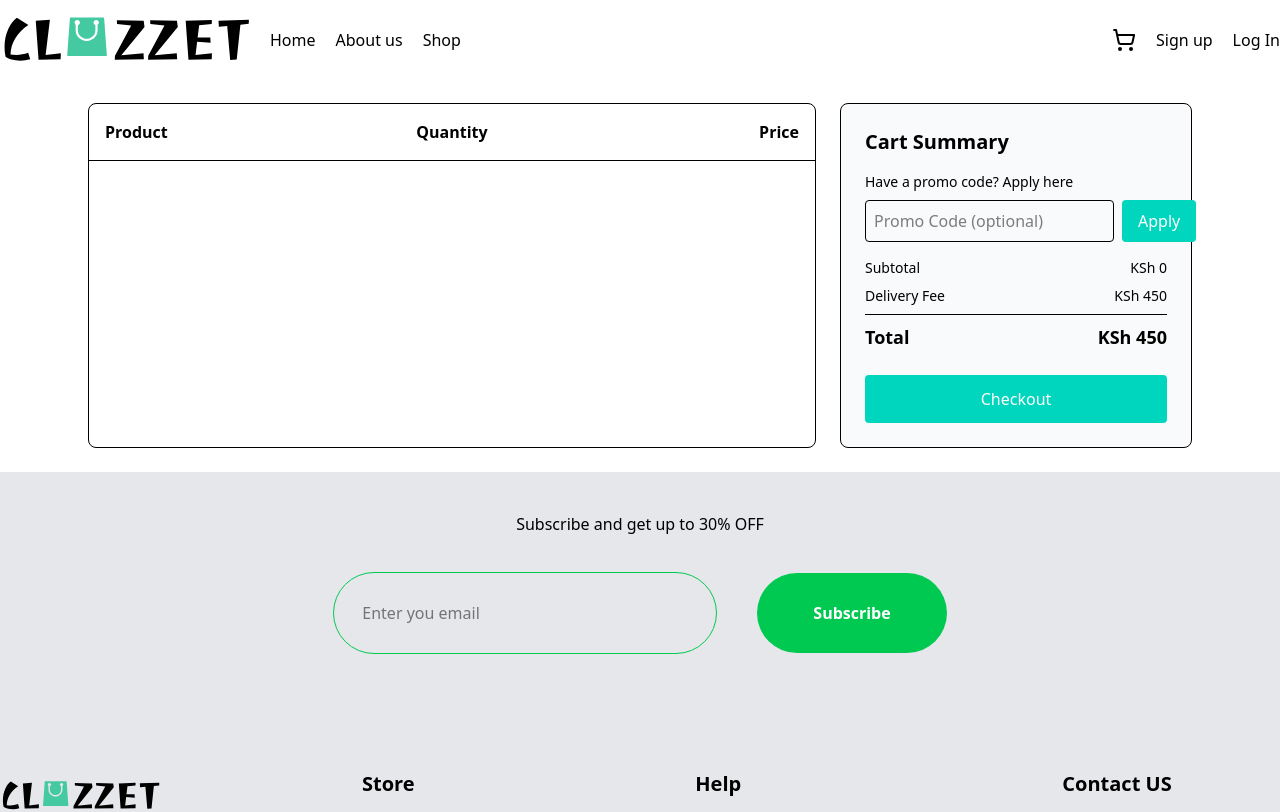
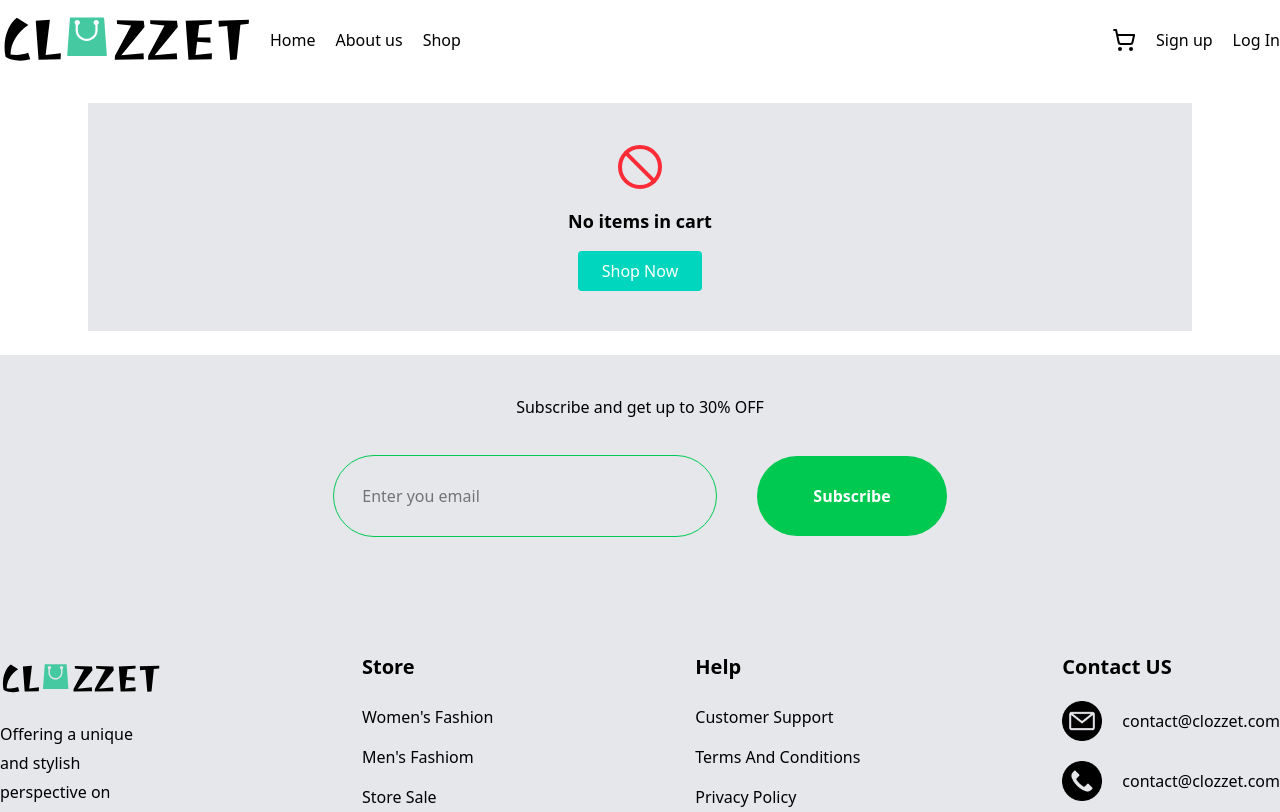
Before and after one commit to Steven-Toretto/React-, a React (Vite) app: page /cart in a window 1280 px wide. Shown: the top 812 px of the page. Built offline with nearby package versions, Linux system fonts and the light colour scheme.

Commit message:
modified Cart.jsx & CartProduct.jsx

```diff
--- a/src/components/CartProduct.jsx
+++ b/src/components/CartProduct.jsx
@@ -13,7 +13,17 @@ function CartProduct({ item, setCart, cart, cartCopy, setCartCopy }) {
   }
 
   const removeItem = (title)=>{
-    setCart(cart.filter((item)=>item.title !== title))
+const removeItem = cart.filter((item)=>item.title !== title)
+const removeCartCopy = cart.filter((item)=>item.title !== title)
+
+setCart (removeItem)
+setCartCopy(removeCartCopy)
+
+if(removeItem.length === 0){
+  localStorage.removeItem('cart')
+  localStorage.removeItem('cartCopy')
+}
+
   }
 
 
@@ -32,10 +42,10 @@ function CartProduct({ item, setCart, cart, cartCopy, setCartCopy }) {
           <p className="text-sm text-gray-500">Size: {item.size}</p>
         </div>
       </div>
-      {/* ---------- */}
+      {/* ----------
       {console.log(
         cartCopy.filter((cartItem) => cartItem.title === item.title),
-      )}
+      )}                                      */}
 
       {/* QUANTITY*/}
       <div className="flex justify-center items-center gap-2">
@@ -67,7 +77,7 @@ function CartProduct({ item, setCart, cart, cartCopy, setCartCopy }) {
         <p className="font-medium">KSh {cartCopy.filter((cartItem) => cartItem.title === item.title).reduce((acc,curr)=>acc+ curr.price,0)}</p>
 
         <button onClick={() => removeItem(item.title)}>
-  <Trash2 className="w-5 text-red-500 cursor-pointer" />
+  <Trash2 className="w-5 text-red-500 cursor-pointer"/>
 </button>
 
       </div>
--- a/src/pages/Cart.jsx
+++ b/src/pages/Cart.jsx
@@ -1,32 +1,41 @@
 import Collection from "../components/Collection";
+import { Ban } from "lucide-react";
 import { useEffect, useState } from "react";
-
 import CartProduct from "../components/CartProduct";
 
-function Cart({ cart, setCart, item, title }) {
+function Cart({ cart, setCart }) {
   const [cartCopy, setCartCopy] = useState([]);
 
-  useEffect(()=>{
-    setCartCopy([...cart])
+  useEffect(() => {
+    setCartCopy([...cart]);
 
-      const cartCopyData = JSON.parse(localStorage.getItem('cartCopy'))
-  if(cartCopyData){
-    setCartCopy(cartCopyData)
-  }else{
-    setCartCopy(cart)
+    const cartCopyData = JSON.parse(localStorage.getItem("cartCopy"));
+    if (cartCopyData) {
+      setCartCopy(cartCopyData);
+    } else {
+      setCartCopy(cart);
     }
-  },[])
-////
+  }, []);
 
-  useEffect(()=>{
-  if(cartCopy.length !== 0)
-    localStorage.setItem("cartCopy", JSON.stringify(cartCopy))
-  },[cartCopy]);
-
-
+  useEffect(() => {
+    if (cartCopy.length !== 0)
+      localStorage.setItem("cartCopy", JSON.stringify(cartCopy));
+  }, [cartCopy]);
 
   return (
-    <div className="max-w-6xl mx-auto p-6 grid grid-cols-1 lg:grid-cols-3 gap-6">
+    <div className="max-w-6xl mx-auto p-6">
+      {cart.length === 0 ? (
+        // EMPTY CART VIEW
+        <div className=" flex flex-col items-center justify-center gap-4 bg-gray-200 p-10">
+          <Ban className="w-12 h-12 text-red-500" />
+          <p className="text-lg font-semibold">No items in cart</p>
+          <button className="bg-teal-400 text-white px-6 py-2 rounded">
+            Shop Now
+          </button>
+        </div>
+      ) : (
+        // WHEN ITEMS ARE IN CART
+        <div className="grid grid-cols-1 lg:grid-cols-3 gap-6">
           {/* LEFT — CART ITEMS */}
           <div className="lg:col-span-2 border rounded-lg">
             <div className="grid grid-cols-3 p-4 border-b font-semibold">
@@ -35,9 +44,7 @@ function Cart({ cart, setCart, item, title }) {
               <p className="text-right">Price</p>
             </div>
 
-        {cart && cart.map((item) => {
-         return <CartProduct cart={cart} setCart={setCart} item={item} cartCopy={cartCopy} setCartCopy={setCartCopy} key={item.title}/>
-})}
+
           </div>
 
           {/* RIGHT — CART SUMMARY */}
@@ -52,13 +59,17 @@ function Cart({ cart, setCart, item, title }) {
                 placeholder="Promo Code (optional)"
                 className="border p-2 flex-1 rounded"
               />
-          <button className="bg-teal-400 text-white px-4 rounded">Apply</button>
+              <button className="bg-teal-400 text-white px-4 rounded">
+                Apply
+              </button>
             </div>
 
             <div className="space-y-2 text-sm">
               <div className="flex justify-between">
                 <span>Subtotal</span>
-            <span>KSh {cartCopy.reduce((acc,curr)=>acc+ curr.price,0)}</span>
+                <span>
+                  KSh {cartCopy.reduce((acc, curr) => acc + curr.price, 0)}
+                </span>
               </div>
 
               <div className="flex justify-between">
@@ -70,7 +81,9 @@ function Cart({ cart, setCart, item, title }) {
 
               <div className="flex justify-between font-semibold text-lg">
                 <span>Total</span>
-            <span>KSh {cartCopy.reduce((acc,curr)=>acc+ curr.price,450)}</span>
+                <span>
+                  KSh {cartCopy.reduce((acc, curr) => acc + curr.price, 450)}
+                </span>
               </div>
             </div>
 
@@ -79,6 +92,8 @@ function Cart({ cart, setCart, item, title }) {
             </button>
           </div>
         </div>
+      )}
+    </div>
   );
 }
 
```
Lines whose indentation alone changed are shown as unchanged.
